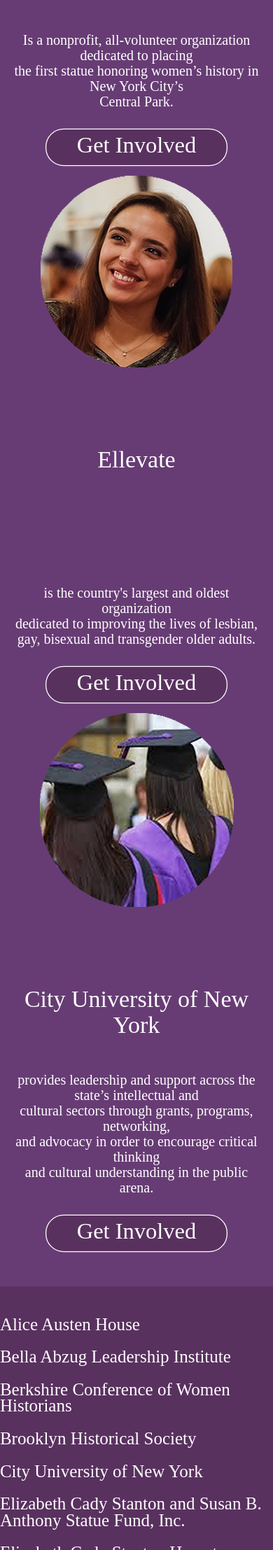
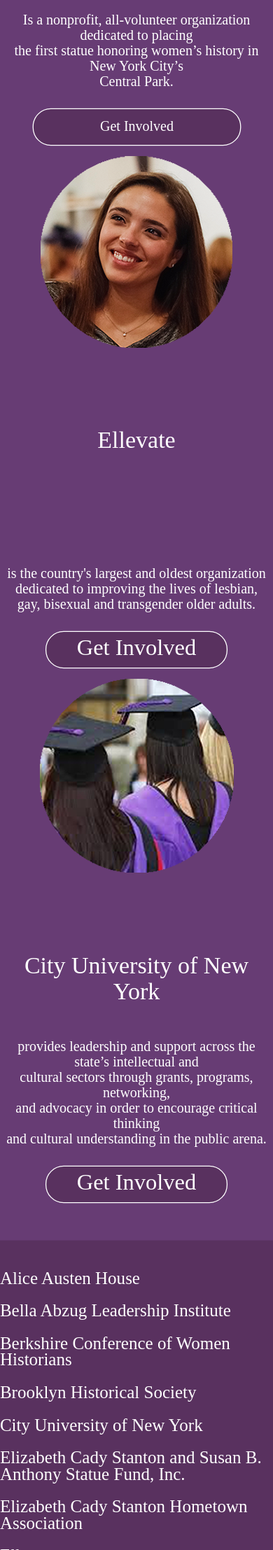
Before and after one commit to nycrecords/womens_activism_nyc, a Flask app: page /about in a window 390 px wide. Shown: the part 1358-3573 px from the top of the page at 70% size. Run offline with Flask 2, Linux system fonts and the light colour scheme; parts of the project's set-up code (start-up, migrations or seed data) failed here and were passed over; some libraries are stand-ins or nearby versions; some web fonts are replaced.

Commit message:
adjusting spacing

```diff
--- a/app/static/styles.css
+++ b/app/static/styles.css
@@ -320,13 +320,6 @@
     color: rgb(52, 41, 79);
 }
 
-/*first color*/
-.activist_information {
-    background-color: rgb(103, 60, 116);
-    padding-bottom: 5%;
-
-}
-
 .share_title {
     padding-top: 5%;
     font-size: 50px;
@@ -504,10 +497,30 @@
     padding-bottom: 5%;
 }
 
-.empowerment_partners {
-    background-color: rgb(89, 49, 95);
+
+/*first color*/
+.activist_information {
+    background-color: rgb(103, 60, 116);
+    padding-bottom: 5%;
 
 }
+
+/*test around with this also*/
+.empowerment_partners {
+  font-size: 10px;
+  background-color: rgb(89, 49, 95);
+  font-family: "Open Sans";
+  color: rgb(255, 255, 255);
+  line-height: 2.333;
+  text-align: left;
+  -moz-transform: matrix( 1.00060121135403,0,0,1.00145332831479,0,0);
+  -webkit-transform: matrix( 1.00060121135403,0,0,1.00145332831479,0,0);
+  -ms-transform: matrix( 1.00060121135403,0,0,1.00145332831479,0,0);
+
+}
+
+
+
 
 .empowerment_partners_link {
     color: rgb(255, 255, 255);
@@ -522,6 +535,25 @@
     -webkit-transform: matrix(1.0000090694953, 0, 0, 0.99766268359034, 0, 0);
     -ms-transform: matrix(1.0000090694953, 0, 0, 0.99766268359034, 0, 0);
 }
+
+
+.empowerment_partners_link2 {
+    border-width: 1.5px;
+    border-color: rgb(255, 255, 255);
+    border-style: solid;
+    width: 229px;
+    height: 62px;
+    background: transparent;
+    font-size: 15.385px;
+    font-family: "Open Sans Regular";
+    color: rgb(255, 255, 255);
+    line-height: 1.2;
+    text-align: center;
+    -moz-transform: matrix(1.30032139215009, 0, 0, 1.30264863171749, 0, 0);
+    -webkit-transform: matrix(1.30032139215009, 0, 0, 1.30264863171749, 0, 0);
+    -ms-transform: matrix(1.30032139215009, 0, 0, 1.30264863171749, 0, 0);
+}
+
 
 .three_empowerment_partners {
     margin-left: 5%;
@@ -601,18 +633,6 @@
 
 }
 
-.empowerment_partners {
-  font-size: 10px;
-  font-family: "Open Sans";
-  color: rgb(255, 255, 255);
-  line-height: 2.333;
-  text-align: left;
-  -moz-transform: matrix( 1.00060121135403,0,0,1.00145332831479,0,0);
-  -webkit-transform: matrix( 1.00060121135403,0,0,1.00145332831479,0,0);
-  -ms-transform: matrix( 1.00060121135403,0,0,1.00145332831479,0,0);
-
-}
-
 .guidelines {
     text-align: center;
     color: black;
@@ -661,3 +681,9 @@
     padding-top: 1%;
     padding-bottom: 1%;
 }
+
+.empowerment_partners_button {
+
+
+
+}
--- a/app/templates/_empowerment_partners.html
+++ b/app/templates/_empowerment_partners.html
@@ -1,4 +1,5 @@
-<div class="container">
+<div class="firstcolor">
+
     <div class="row activist_information">
         <div class="share_title">
             Empowerment Partners<br/>
@@ -34,11 +35,10 @@
                 </div>
 
                 <div class="row-fluid">
-                    <a class="empowerment_partners_link" href="#">
-                        <button class=
-                                        "center-block get_involved_button"><a class="empowerment_partners_link"
-                                                                              href="#">Get Involved
-                        </a></button>
+                    <a href="#">
+                        <button class="center-block hero_action_button">
+                            Get Involved
+                        </button>
                     </a>
                 </div>
             </div>
@@ -70,7 +70,6 @@
                         gay, bisexual and transgender older adults. <br/>
                     </h4><br/>
                 </div>
-
 
 
                 <div class="row-fluid">
@@ -115,138 +114,180 @@
             </div>
         </div>
     </div>
+</div>
+</div>
+</div>
+
 <div class="row empowerment_partners">
-        <div class="col-md-4 col-md-push-1">
+    <div class="col-md-6">
         <div class="row">
+            <div class="col-md-8 col-md-push-2">
                 <br>
                 <br>
                 <a class="empowerment_partners_link" href="http://aliceausten.org/">Alice Austen House </a>
                 <br>
                 <br>
+            </div>
 
 
         </div>
 
         <div class="row">
+            <div class="col-md-8 col-md-push-2">
             <a class="empowerment_partners_link" href="http://www.abzuginstitute.org/">Bella Abzug Leadership
                 Institute</a>
             <br>
             <br>
         </div>
+            </div>
 
         <div class="row">
+            <div class="col-md-8 col-md-push-2">
             <a class="empowerment_partners_link" href="http://berksconference.org/">Berkshire Conference of Women
                 Historians</a>
             <br>
             <br>
                 </div>
+        </div>
 
         <div class="row">
+            <div class="col-md-8 col-md-push-2">
             <a class="empowerment_partners_link" href="http://www.brooklynhistory.org/">Brooklyn Historical
                 Society</a>
             <br>
             <br>
         </div>
+        </div>
 
         <div class="row">
+            <div class="col-md-8 col-md-push-2">
             <a class="empowerment_partners_link" href="http://www2.cuny.edu/">City University of New York</a>
             <br>
             <br>
         </div>
+        </div>
 
         <div class="row">
+            <div class="col-md-8 col-md-push-2">
             <a class="empowerment_partners_link" href="http://www.monumentalwomen.org/index.php">Elizabeth Cady
                 Stanton
                 and Susan B. Anthony Statue Fund, Inc.</a>
             <br>
             <br>
+
+        </div>
         </div>
 
         <div class="row">
+            <div class="col-md-8 col-md-push-2">
             <a class="empowerment_partners_link" href="http://www.ecstantonhometown.org/">Elizabeth Cady Stanton
                 Hometown Association</a>
             <br>
             <br>
         </div>
+        </div>
 
         <div class="row">
+            <div class="col-md-8 col-md-push-2">
             <a class="empowerment_partners_link" href="https://www.ellevatenetwork.com/">Ellevate</a>
             <br>
             <br>
         </div>
+        </div>
 
         <div class="row">
+            <div class="col-md-8 col-md-push-2">
             <a class="empowerment_partners_link" href="http://www.feministstories.com/">Feminist: Stories from
                 Women's
                 Liberation</a>
             <br>
             <br>
         </div>
+        </div>
 
         <div class="row">
+            <div class="col-md-8 col-md-push-2">
             <a class="empowerment_partners_link" href="http://www.womensrightsfriends.org/">Friends of the National
                 Park for Women's Rights</a>
             <br>
             <br>
         </div>
+        </div>
 
         <div class="row">
+            <div class="col-md-8 col-md-push-2">
             <a class="empowerment_partners_link" href=" http://www.girlvow.org/">Girl Vow, Inc.</a>
             <br>
             <br>
         </div>
+        </div>
 
         <div class="row">
+            <div class="col-md-8 col-md-push-2">
             <a class="empowerment_partners_link" href="http://www.gothamcenter.org/">Gotham Center for New York City
                 History</a>
             <br>
             <br>
         </div>
+        </div>
 
         <div class="row">
+            <div class="col-md-8 col-md-push-2">
             <a class="empowerment_partners_link" href="https://www.kappakappagamma.org/kappa/">Kappa Kappa Gamma</a>
             <br>
             <br>
         </div>
+        </div>
 
         <div class="row">
+            <div class="col-md-8 col-md-push-2">
             <a class="empowerment_partners_link" href="http://www.lwvnyc.org/">League of Women Voters of the City of
                 New York</a>
             <br>
             <br>
         </div>
+        </div>
 
         <div class="row">
+            <div class="col-md-8 col-md-push-2">
             <a class="empowerment_partners_link" href=" http://www.lwvny.org/">League of Women Voters of NY
                 State</a>
             <br>
             <br>
         </div>
+        </div>
 
         <div class="row">
+            <div class="col-md-8 col-md-push-2">
             <a class="empowerment_partners_link" href=" http://manhattanbp.nyc.gov/html/home/home.shtml">Manhattan
                 Borough President's Office</a>
             <br>
             <br>
         </div>
+        </div>
 
         <div class="row">
+            <div class="col-md-8 col-md-push-2">
             <a class="empowerment_partners_link" href="http://www.ncwhs.org/">National Collaborative for Women's
                 History Sites</a>
             <br>
             <br>
         </div>
+        </div>
 
 
         <div class="row">
+            <div class="col-md-8 col-md-push-2">
             <a class="empowerment_partners_link" href="http://www.nwpc.org/">National Women's Political Caucus</a>
             <br>
             <br>
         </div>
         </div>
+    </div>
     {#half way point#}
-        <div class="col-md-4 col-md-push-2">
+    <div class="col-md-6">
         <div class="row">
+            <div class="col-md-8 col-md-push-2">
             <br>
             <br>
             <a class="empowerment_partners_link" href="http://www1.nyc.gov/site/genderequity/index.page">New York
@@ -255,58 +296,75 @@
             <br>
             <br>
         </div>
+        </div>
 
         <div class="row">
+            <div class="col-md-8 col-md-push-2">
+
             <a class="empowerment_partners_link" href=" http://www.nyc.gov/html/records/html/home/home.shtml">New
                 York City Department of Records and Information Services</a>
             <br>
             <br>
         </div>
+        </div>
 
         <div class="row">
+            <div class="col-md-8 col-md-push-2">
             <a class="empowerment_partners_link" href="http://www.nyhumanities.org/">New York Council for
                 Humanities</a>
             <br>
             <br>
         </div>
+        </div>
 
         <div class="row">
+            <div class="col-md-8 col-md-push-2">
             <a class="empowerment_partners_link" href=" http://newyorkculturalheritagetourismnetwork.com/">New York
                 Cultural Tourism Network</a>
             <br>
             <br>
         </div>
+        </div>
 
         <div class="row">
+            <div class="col-md-8 col-md-push-2">
             <a class="empowerment_partners_link" href=" http://www.nyhistory.org/womens-history">New York Historical
                 Society, Center for the Study of Women's History</a>
             <br>
             <br>
         </div>
+        </div>
 
         <div class="row">
+            <div class="col-md-8 col-md-push-2">
             <a class="empowerment_partners_link" href="http://www1.nyc.gov/site/genderequity/index.page">NYC
                 Commission
                 on Gender Equality</a>
             <br>
             <br>
         </div>
+        </div>
 
         <div class="row">
+            <div class="col-md-8 col-md-push-2">
             <a class="empowerment_partners_link" href="http://www.nyccfb.info/nyc-votes">NYC Votes a Program of the
                 NYC
                 Campaign Finance Board</a>
             <br>
             <br>
         </div>
+        </div>
 
         <div class="row">
+            <div class="col-md-8 col-md-push-2">
             <a class="empowerment_partners_link" href="http://www.queensmuseum.org/">Queens Museum</a>
             <br>
             <br>
         </div>
+        </div>
 
         <div class="row">
+            <div class="col-md-8 col-md-push-2">
             <a class="empowerment_partners_link" href="http://www.sageusa.org/">SAGE - Services and Advocacy for
                 Gay,
                 Lesbian, Bisexual, and Transgender Elders</a>
@@ -314,55 +372,69 @@
             <br>
 
         </div>
+        </div>
 
         <div class="row">
+            <div class="col-md-8 col-md-push-2">
             <a class="empowerment_partners_link"
                href="http://www.suffragecentennials.com/">SuffrageCentennials.com</a>
             <br>
             <br>
 
         </div>
+        </div>
 
         <div class="row">
+            <div class="col-md-8 col-md-push-2">
             <a class="empowerment_partners_link" href="http://unitewomenny.org/">Unite Women New York</a>
             <br>
             <br>
 
-            </div>
+        </div></div>
 
         <div class="row">
+            <div class="col-md-8 col-md-push-2">
             <a class="empowerment_partners_link" href="http://www.womenartsmediacoalition.org/#index">Women in the
                 Arts &amp; Media Coalition</a>
             <br>
             <br>
 
         </div>
+        </div>
 
         <div class="row">
+            <div class="col-md-8 col-md-push-2">
             <a class="empowerment_partners_link" href="http://www.womenon20s.org/">Women on 20s</a>
             <br>
             <br>
         </div>
+        </div>
 
         <div class="row">
+            <div class="col-md-8 col-md-push-2">
             <a class="empowerment_partners_link" href="http://www.womenyoushouldknow.net/">Women You Should Know</a>
             <br>
             <br>
         </div>
+        </div>
 
         <div class="row">
+            <div class="col-md-8 col-md-push-2">
             <a class="empowerment_partners_link" href="http://www.wccny.org/">Women's City Club of New York</a>
             <br>
             <br>
-            </div>
+        </div></div>
 
         <div class="row">
+            <div class="col-md-8 col-md-push-2">
             <a class="empowerment_partners_link" href="http://womensenews.org/">Women&rsquo;s eNews</a>
             <br>
             <br>
         </div>
+        </div>
 
         <div class="row">
+            <div class="col-md-8 col-md-push-2">
             <a class="empowerment_partners_link" href="http://www.woodlawnconservancy.org/">Woodlawn Conservancy</a>
             <br>
             <br>
@@ -370,4 +442,3 @@
         </div>
     </div>
 </div>
-</div>
```
Lines whose indentation alone changed are shown as unchanged.
